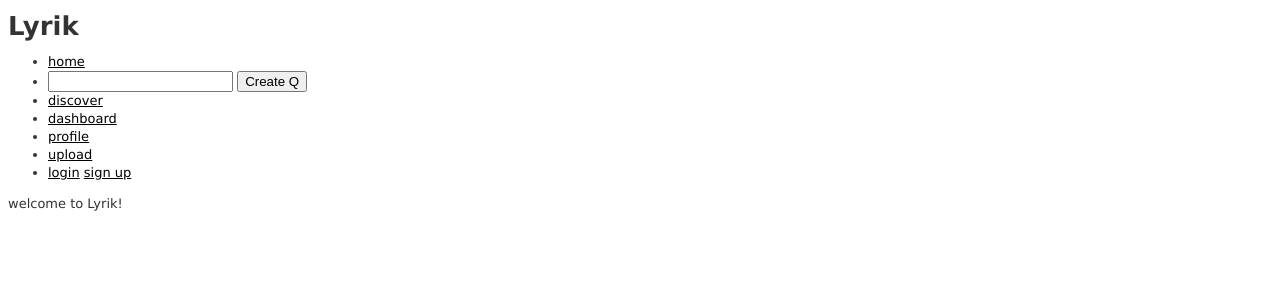
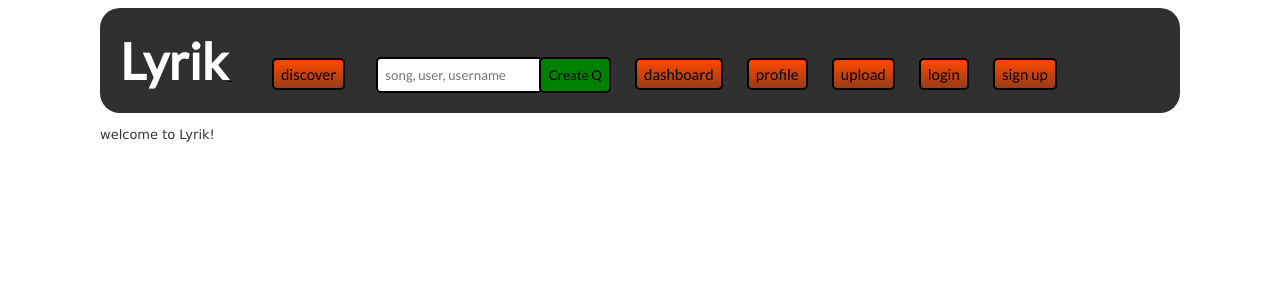
Before and after one commit to PiersKarpinski/Project_1_lyrik, a Rails app: template app/views/index/index.html.erb in a window 1280 px wide. Shown: the top 300 px of the page. Run offline with Rails 7, Linux system fonts and the light colour scheme; the template is opened without the code that fills it, so the values that code supplies are empty; style sheets or scripts are compiled from the project's sources; parts of the project's set-up code (start-up, migrations or seed data) failed here and were passed over; some libraries are stand-ins or nearby versions.

Commit message:
some css added

```diff
--- /dev/null
+++ b/app/assets/stylesheets/basic.css.scss
@@ -0,0 +1,138 @@
+.wrapper {
+  width: 1080px;
+  margin: 0 auto;
+}
+
+header {
+  background-color: #303030;
+  border-radius: 20px;
+  width: 1080px;
+  margin: 0 auto;
+}
+
+h1 {
+  color: white;
+  padding: 10px 0px 10px 20px;
+  font-family: 'Lato', sans-serif;
+  font-size: 50px;
+  display: inline-block;
+}
+
+nav {
+  display: inline-block;
+}
+
+nav ul {
+  padding-left: 20px;
+}
+
+nav li {
+  display: inline-block;
+  background: -webkit-linear-gradient(top, rgba(255,72,0,1), rgba(255,72,0,.5));
+  margin-left: 20px;
+  padding: 5px 7px 5px 7px;
+  border-radius: 5px;
+  color: white;
+  border: 2px solid black;
+  font-family: 'Lato', sans-serif;
+  font-size: 15px;
+}
+
+nav a {
+  text-decoration: none;
+}
+
+.search1 {
+  background: -webkit-linear-gradient(top, #303030, #303030);
+  border: none;
+}
+
+.search1 input {
+  padding: 8px 7px 8px 7px;
+  border-radius: 5px;
+  border: 2px solid black;
+  font-family: 'Lato', sans-serif;
+}
+
+.search2 {
+  margin-left: -15px;
+  padding: 0px;
+  background: -webkit-linear-gradient(top, #303030, #303030);
+  border: none;
+
+}
+
+.search2 input {
+  padding: 8px 7px 8px 7px;
+  border-radius: 5px;
+  border: 2px solid black;
+  font-family: 'Lato', sans-serif;
+  background-color: green;
+}
+
+
+body {
+  background-color: #fff;
+  color: #333;
+  font-family: verdana, arial, helvetica, sans-serif;
+  font-size: 13px;
+  line-height: 18px;
+}
+
+p, ol, ul, td {
+  font-family: verdana, arial, helvetica, sans-serif;
+  font-size: 13px;
+  line-height: 18px;
+}
+
+pre {
+  background-color: #eee;
+  padding: 10px;
+  font-size: 11px;
+}
+
+a {
+  color: #000;
+  &:hover {
+    color: white;
+  }
+}
+
+div {
+  &.field, &.actions {
+    margin-bottom: 10px;
+  }
+}
+
+#notice {
+  color: green;
+}
+
+.field_with_errors {
+  padding: 2px;
+  background-color: red;
+  display: table;
+}
+
+#error_explanation {
+  width: 450px;
+  border: 2px solid red;
+  padding: 7px;
+  padding-bottom: 0;
+  margin-bottom: 20px;
+  background-color: #f0f0f0;
+  h2 {
+    text-align: left;
+    font-weight: bold;
+    padding: 5px 5px 5px 15px;
+    font-size: 12px;
+    margin: -7px;
+    margin-bottom: 0px;
+    background-color: #c00;
+    color: #fff;
+  }
+  ul li {
+    font-size: 12px;
+    list-style: square;
+  }
+}
--- a/app/assets/stylesheets/scaffolds.css.scss
+++ /dev/null
@@ -1,69 +0,0 @@
-body {
-  background-color: #fff;
-  color: #333;
-  font-family: verdana, arial, helvetica, sans-serif;
-  font-size: 13px;
-  line-height: 18px;
-}
-
-p, ol, ul, td {
-  font-family: verdana, arial, helvetica, sans-serif;
-  font-size: 13px;
-  line-height: 18px;
-}
-
-pre {
-  background-color: #eee;
-  padding: 10px;
-  font-size: 11px;
-}
-
-a {
-  color: #000;
-  &:visited {
-    color: #666;
-  }
-  &:hover {
-    color: #fff;
-    background-color: #000;
-  }
-}
-
-div {
-  &.field, &.actions {
-    margin-bottom: 10px;
-  }
-}
-
-#notice {
-  color: green;
-}
-
-.field_with_errors {
-  padding: 2px;
-  background-color: red;
-  display: table;
-}
-
-#error_explanation {
-  width: 450px;
-  border: 2px solid red;
-  padding: 7px;
-  padding-bottom: 0;
-  margin-bottom: 20px;
-  background-color: #f0f0f0;
-  h2 {
-    text-align: left;
-    font-weight: bold;
-    padding: 5px 5px 5px 15px;
-    font-size: 12px;
-    margin: -7px;
-    margin-bottom: 0px;
-    background-color: #c00;
-    color: #fff;
-  }
-  ul li {
-    font-size: 12px;
-    list-style: square;
-  }
-}
--- a/app/models/user.rb
+++ b/app/models/user.rb
@@ -15,4 +15,7 @@ class User < ActiveRecord::Base
 
   mount_uploader :image, ImageUploader
 
+  def role?(role)
+    self.role.to_s == role.to_s
+  end
 end
--- a/app/views/layouts/application.html.erb
+++ b/app/views/layouts/application.html.erb
@@ -5,20 +5,21 @@
   <%= stylesheet_link_tag    "application", :media => "all" %>
   <%= javascript_include_tag "application" %>
   <%= csrf_meta_tags %>
+  <link href='http://fonts.googleapis.com/css?family=Lato' rel='stylesheet' type='text/css'>
 </head>
 <body>
   <div class="wrapper">
     <header>
+      <a href="/">
       <h1>Lyrik</h1>
-
+      </a>
       <nav>
         <ul>
-          <li class "header"><%= link_to "home", root_path %></li>
-          <li><%= search_form_for @q do |f| %>
-              <%= f.text_field :name_or_user_name_or_user_username_cont %>
-              <%= f.submit %>
-              <% end %></li>
           <li><%= link_to "discover", discover_index_path %></li>
+          <li class="search1"><%= search_form_for @q do |f| %>
+              <%= f.text_field :name_or_user_name_or_user_username_cont, placeholder: "song, user, username" %></li>
+          <li class="search2"><%= f.submit %>
+          <% end %></li>
           <li><%= link_to "dashboard", dashboard_index_path %></li>
           <li><%= link_to "profile", current_user %></li>
           <li><%= link_to "upload", new_song_path %></li>
@@ -26,13 +27,12 @@
                 <%= current_user.email %>
                 <%= link_to "logout", destroy_sessions_path, method: :delete %>
               <% else %>
-                <%= link_to "login", new_session_path %>
-                <%= link_to "sign up", new_user_path %>
+                  <%= link_to "login", new_session_path %></li>
+              <li><%= link_to "sign up", new_user_path %></li>
               <% end %></li>
         </ul>
       </nav>
     </header>
-  </div>
   <div id="container">
     <% flash.each do |name, msg| %>
       <%= content_tag :div, msg, :id => "flash_#{name}" %>
@@ -42,6 +42,6 @@
 
 
 
-
+</div>
 </body>
 </html>
```
Also changed, not shown: app/controllers/application_controller.rb (+0 -23 lines), app/models/ability.rb (+11 -11 lines).
